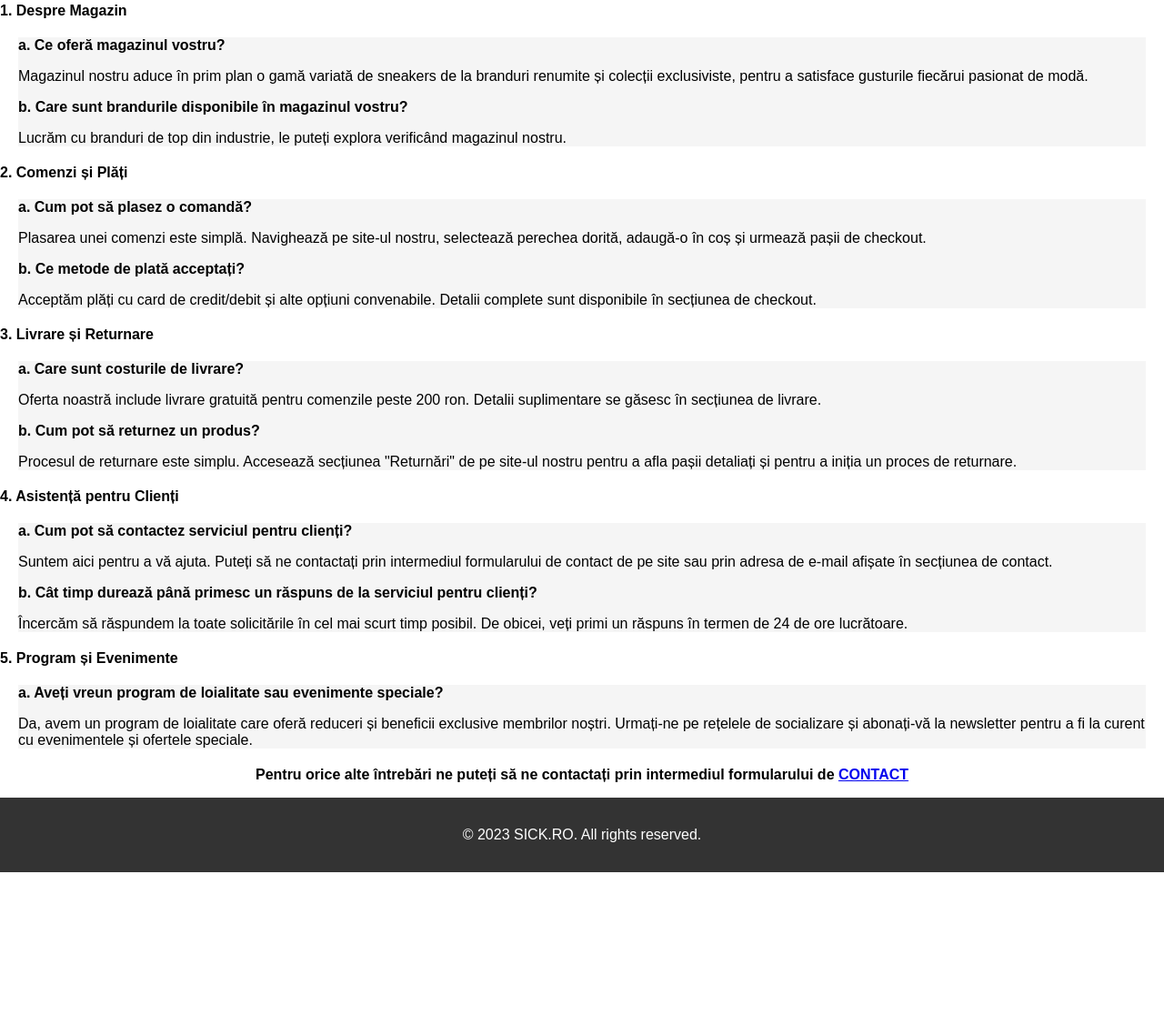
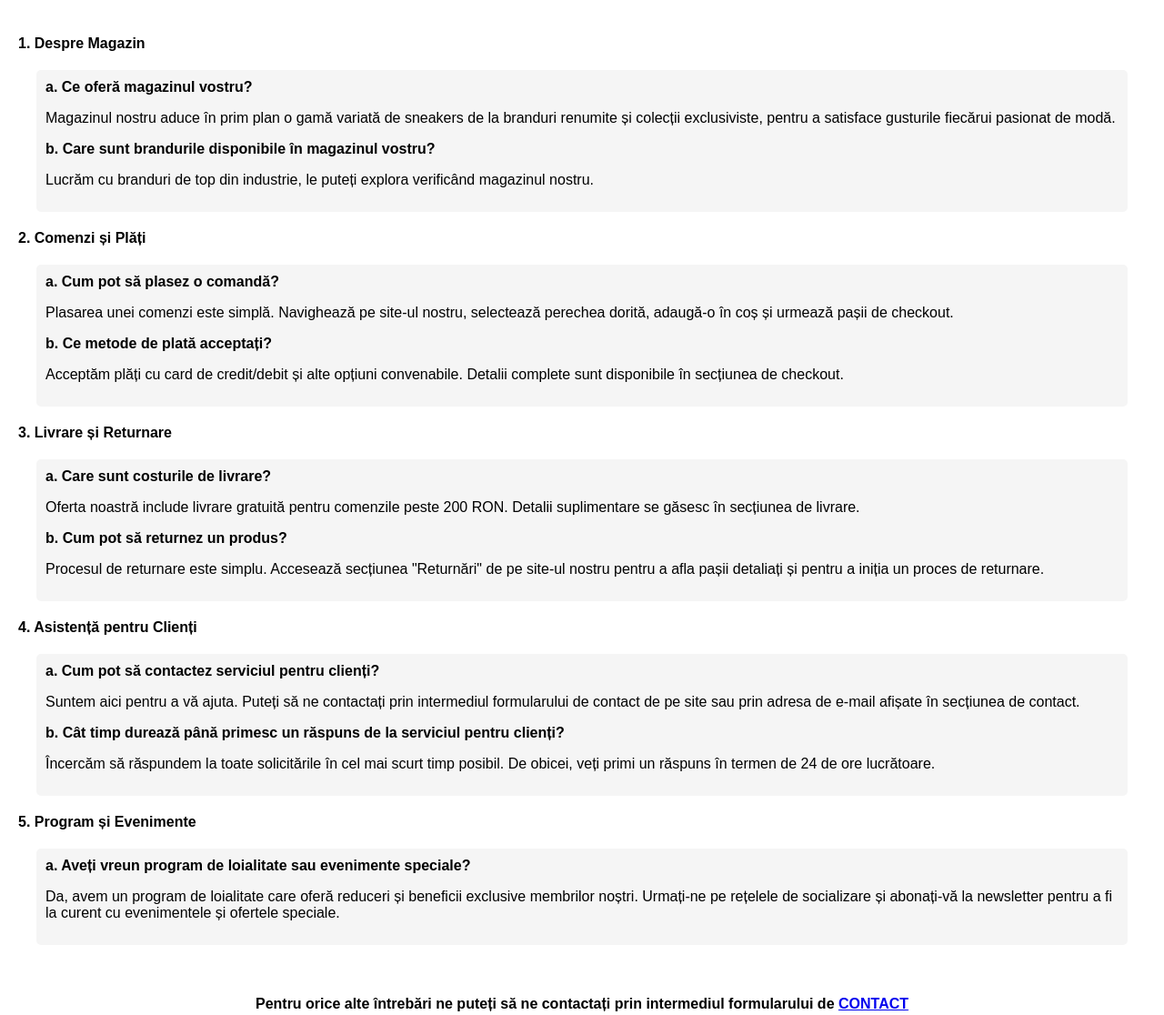
Before and after one commit to sixkenin/Sneaker-Store, a plain HTML site: page frontend/faq.html in a window 1280 px wide. Shown: the part 384-1500 px from the top of the page at 91% size. Before the commit the page ends 1343 px from the top, so only its background shows below. Drawn offline with Linux system fonts and the light colour scheme.

```diff
--- a/frontend/faq.html
+++ b/frontend/faq.html
@@ -77,42 +77,67 @@
          </nav>
      </header>
 
-     <div class="contactfaq"><h1> FAQ </h1>
-    <p><b>Răpunsuri la întrebări frecvente</b>
-    </p>
+     <div class="contactfaq">
+        <h1>FAQ</h1>
+        <p><b>Răpunsuri la întrebări frecvente</b></p>
     </div>
-    <p><b>  1. Despre Magazin </b></p>
-<p><div class="blocfaq"><b> a. Ce oferă magazinul vostru? </p></b>
- Magazinul nostru aduce în prim plan o gamă variată de sneakers de la branduri renumite și colecții exclusiviste, pentru a satisface gusturile fiecărui pasionat de modă.
-    <p><b> b. Care sunt brandurile disponibile în magazinul vostru?</p></b>
- Lucrăm cu branduri de top din industrie, le puteți explora verificând magazinul nostru.
+
+    <ul class="faq-list">
+        <li class="faq-item">
+            <p><b>1. Despre Magazin</b></p>
+            <div class="blocfaq">
+                <b>a. Ce oferă magazinul vostru?</b>
+                <p>Magazinul nostru aduce în prim plan o gamă variată de sneakers de la branduri renumite și colecții exclusiviste, pentru a satisface gusturile fiecărui pasionat de modă.</p>
+
+                <b>b. Care sunt brandurile disponibile în magazinul vostru?</b>
+                <p>Lucrăm cu branduri de top din industrie, le puteți explora verificând magazinul nostru.</p>
             </div>
-<p><b> 2. Comenzi și Plăți </b></p>
-<div class="blocfaq"> <b> a. Cum pot să plasez o comandă?</b>
-<p>Plasarea unei comenzi este simplă. Navighează pe site-ul nostru, selectează perechea dorită, adaugă-o în coș și urmează pașii de checkout. </p>
+        </li>
 
-<p><b> b. Ce metode de plată acceptați?</p></b>
-Acceptăm plăți cu card de credit/debit și alte opțiuni convenabile. Detalii complete sunt disponibile în secțiunea de checkout.
+        <li class="faq-item">
+            <p><b>2. Comenzi și Plăți</b></p>
+            <div class="blocfaq">
+                <b>a. Cum pot să plasez o comandă?</b>
+                <p>Plasarea unei comenzi este simplă. Navighează pe site-ul nostru, selectează perechea dorită, adaugă-o în coș și urmează pașii de checkout.</p>
+
+                <b>b. Ce metode de plată acceptați?</b>
+                <p>Acceptăm plăți cu card de credit/debit și alte opțiuni convenabile. Detalii complete sunt disponibile în secțiunea de checkout.</p>
             </div>
-<p><b> 3. Livrare și Returnare </b></p>
-<div class="blocfaq"><b>  a. Care sunt costurile de livrare?</b>
-<p>Oferta noastră include livrare gratuită pentru comenzile peste 200 ron. Detalii suplimentare se găsesc în secțiunea de livrare.</p>
+        </li>
+
+        <li class="faq-item">
+            <p><b>3. Livrare și Returnare</b></p>
+            <div class="blocfaq">
+                <b>a. Care sunt costurile de livrare?</b>
+                <p>Oferta noastră include livrare gratuită pentru comenzile peste 200 RON. Detalii suplimentare se găsesc în secțiunea de livrare.</p>
 
                 <b>b. Cum pot să returnez un produs?</b>
-<p> Procesul de returnare este simplu. Accesează secțiunea "Returnări" de pe site-ul nostru pentru a afla pașii detaliați și pentru a iniția un proces de returnare. </p>
+                <p>Procesul de returnare este simplu. Accesează secțiunea "Returnări" de pe site-ul nostru pentru a afla pașii detaliați și pentru a iniția un proces de returnare.</p>
             </div>
-<p><b> 4. Asistență pentru Clienți </b></p>
-<div class="blocfaq"> <b> a. Cum pot să contactez serviciul pentru clienți?</b>
-<p>Suntem aici pentru a vă ajuta. Puteți să ne contactați prin intermediul formularului de contact de pe site sau prin adresa de e-mail afișate în secțiunea de contact. </p>
+        </li>
 
-<p><b> b. Cât timp durează până primesc un răspuns de la serviciul pentru clienți? </b></p>
- Încercăm să răspundem la toate solicitările în cel mai scurt timp posibil. De obicei, veți primi un răspuns în termen de 24 de ore lucrătoare.
+        <li class="faq-item">
+            <p><b>4. Asistență pentru Clienți</b></p>
+            <div class="blocfaq">
+                <b>a. Cum pot să contactez serviciul pentru clienți?</b>
+                <p>Suntem aici pentru a vă ajuta. Puteți să ne contactați prin intermediul formularului de contact de pe site sau prin adresa de e-mail afișate în secțiunea de contact.</p>
+
+                <b>b. Cât timp durează până primesc un răspuns de la serviciul pentru clienți?</b>
+                <p>Încercăm să răspundem la toate solicitările în cel mai scurt timp posibil. De obicei, veți primi un răspuns în termen de 24 de ore lucrătoare.</p>
             </div>
-<p><b> 5. Program și Evenimente </b></p>
-<div class="blocfaq"> <b> a. Aveți vreun program de loialitate sau evenimente speciale?</b>
-<p>Da, avem un program de loialitate care oferă reduceri și beneficii exclusive membrilor noștri. Urmați-ne pe rețelele de socializare și abonați-vă la newsletter pentru a fi la curent cu evenimentele și ofertele speciale. </p>
+        </li>
+
+        <li class="faq-item">
+            <p><b>5. Program și Evenimente</b></p>
+            <div class="blocfaq">
+                <b>a. Aveți vreun program de loialitate sau evenimente speciale?</b>
+                <p>Da, avem un program de loialitate care oferă reduceri și beneficii exclusive membrilor noștri. Urmați-ne pe rețelele de socializare și abonați-vă la newsletter pentru a fi la curent cu evenimentele și ofertele speciale.</p>
             </div>
-<div class="contactfaq"> <p><b> Pentru orice alte întrebări ne puteți să ne contactați prin intermediul formularului de <a href=contact.html> CONTACT </a></b></p>
+        </li>
+    </ul>
+
+    <div class="contactfaq">
+        <p><b>Pentru orice alte întrebări ne puteți să ne contactați prin intermediul formularului de <a href="contact.html">CONTACT</a></b></p>
     </div>
 <footer>
     <p>&copy; 2023 SICK.RO. All rights reserved.</p>
--- a/frontend/style.css
+++ b/frontend/style.css
@@ -122,6 +122,21 @@
     box-shadow: 0 0 10px rgba(0, 0, 0, 0.1);
   }
 
+  .faq-list {
+    list-style-type: none;
+    padding: 20px;
+}
+
+.faq-item {
+    margin-bottom: 20px;
+}
+
+.blocfaq {
+    background-color: #f5f5f5;
+    padding: 10px;
+    border-radius: 5px;
+}
+
   form {
     display: grid;
     gap: 10px;
@@ -146,3 +161,9 @@
   button:hover {
     background-color: #45a049;
   }
+
+  .contact-info {
+    width: 50%;
+    box-sizing: border-box;
+    padding: 20px;
+}
```
Also changed, not shown: frontend/contact.html (+6 -0 lines). Lines whose indentation alone changed are shown as unchanged.
